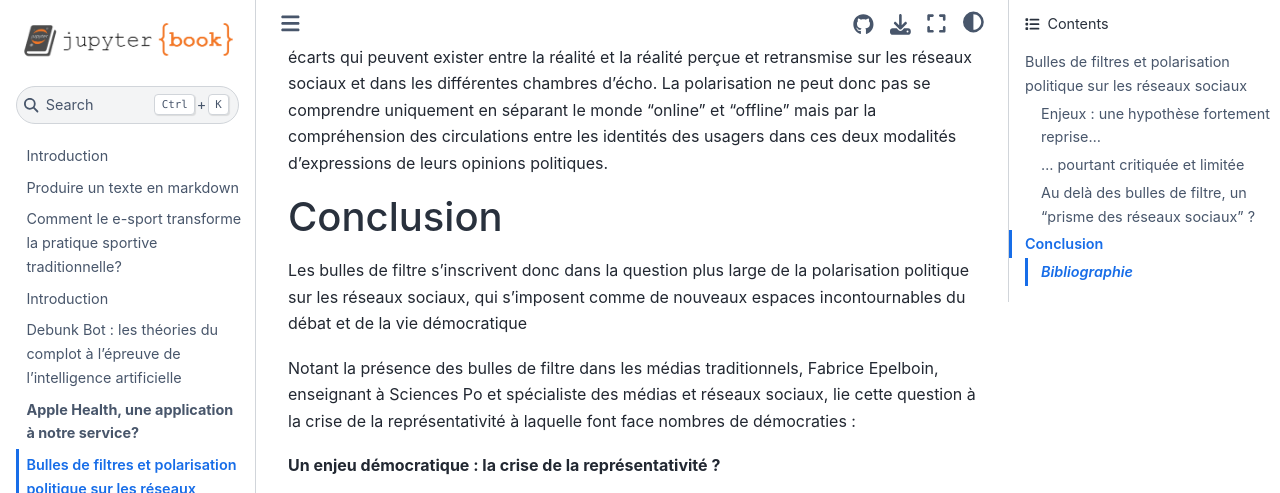
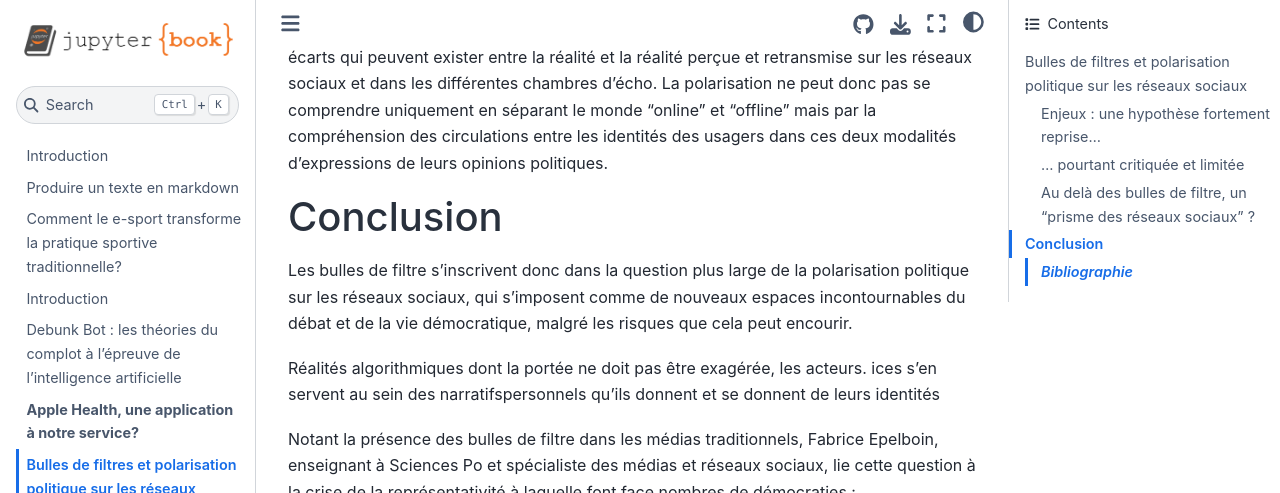
Before and after one commit to luneauaymeric/digital_culture_collective_page_g6, a Jupyter Book: the page built from bubbles/bulles_de_filtre.md, in a window 1280 px wide and 900 px high, scrolled down 11023 px, cut to the strip 0-493 px from the top of the window. Built offline with Jupyter Book 1.0.4 settings and Sphinx 7.4.7 and the Sphinx Book theme 1.1.4, drawn with Linux system fonts in a browser that asks for light colours; some of the changed lines change nothing that is shown.

Commit message:
bubbles/bulles_de_filtre.md updated from https://stackedit.io/

```diff
--- a/bubbles/bulles_de_filtre.md
+++ b/bubbles/bulles_de_filtre.md
@@ -111,7 +111,9 @@ L'approche par la notion de prisme complexifie l’analyse de la polarisation po
 Enfin, il semble donc que ce sujet nous invite à poser la question des réseaux sociaux comme un espace central du dialogue politique et de la nécessité de comprendre les écarts qui peuvent exister entre la réalité et la réalité perçue et retransmise sur les réseaux sociaux et dans les différentes chambres d’écho. La polarisation ne peut donc pas se comprendre uniquement en séparant le monde “online” et “offline” mais par la compréhension des circulations entre les identités des usagers dans ces deux modalités d’expressions de leurs opinions politiques.
 # Conclusion
 
-Les bulles de filtre s'inscrivent donc dans la question plus large de la polarisation politique sur les réseaux sociaux, qui s'imposent comme de nouveaux espaces incontournables du débat et de la vie démocratique
+Les bulles de filtre s'inscrivent donc dans la question plus large de la polarisation politique sur les réseaux sociaux, qui s'imposent comme de nouveaux espaces incontournables du débat et de la vie démocratique, malgré les risques que cela peut encourir.
+
+Réalités algorithmiques dont la portée ne doit pas être exagérée, les acteurs. ices s'en servent au sein des narratifspersonnels qu'ils donnent et se donnent de leurs identités
 
 Notant la présence des bulles de filtre dans les médias traditionnels, Fabrice Epelboin, enseignant à Sciences Po et spécialiste des médias et réseaux sociaux, lie cette question à la crise de la représentativité à laquelle font face nombres de démocraties :
 
@@ -136,8 +138,8 @@ Cette approche nous permet d’envisager des questionnements plus larges liés a
 
 
 <!--stackedit_data:
-eyJoaXN0b3J5IjpbLTE4MDM3OTYxODksLTg5OTM0MTYxNSwtMT
-IwMDY3NDgwMywtMTEzMTg2MzI1NiwtMTQxMzgyOTMwLC0xNDMy
-NTYxMTIsMTU3Nzg2MzUxNCw2NTA0MTg3NzAsLTE4NTg2OTQ3ND
-ZdfQ==
+eyJoaXN0b3J5IjpbLTM1MDMwOTMyNiwtODk5MzQxNjE1LC0xMj
+AwNjc0ODAzLC0xMTMxODYzMjU2LC0xNDEzODI5MzAsLTE0MzI1
+NjExMiwxNTc3ODYzNTE0LDY1MDQxODc3MCwtMTg1ODY5NDc0Nl
+19
 -->
```
